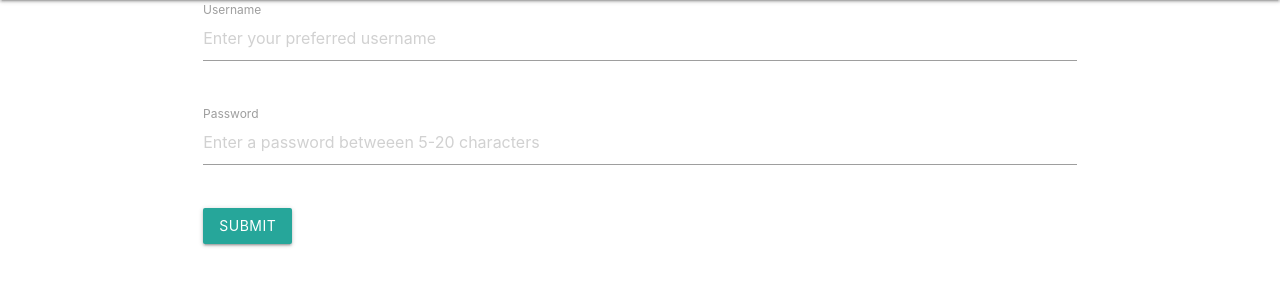
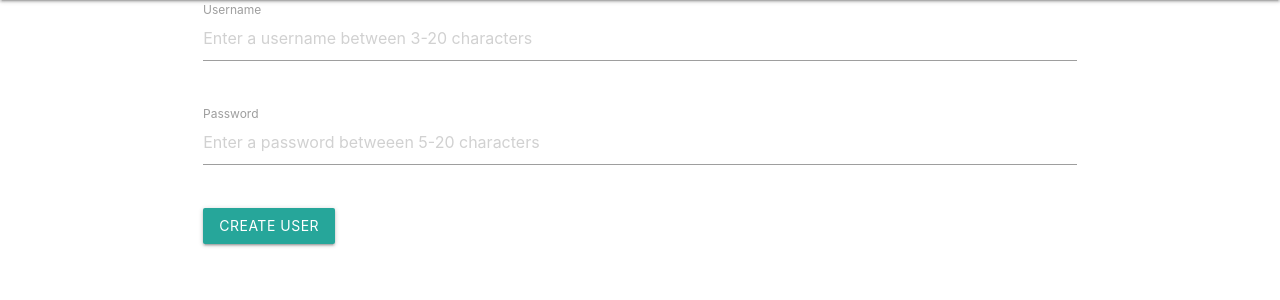
Before and after one commit to hddahdda/student_cookbook, a Flask app: page /register in a window 1280 px wide. Shown: the part 64-364 px from the top of the page. Run offline with Flask 2, Linux system fonts and the light colour scheme; some libraries are stand-ins or nearby versions.

Commit message:
Added defensive programming to form, added the required attribute, updated placeholder text

```diff
--- a/templates/register.html
+++ b/templates/register.html
@@ -6,17 +6,19 @@
         <form class="col s12" method="POST" action="{{ url_for('register') }}">
           <div class="row">
             <div class="input-field col s12">
-              <input placeholder="Enter your preferred username" id="username" name="username" type="text" class="validate">
+              <input placeholder="Enter a username between 3-20 characters" id="username" name="username" type="text"
+              class="validate" minlength="3" maxlength="20" pattern="^[a-öA-Ö0-9]{3,20}$" required>
               <label for="first_name">Username</label>
             </div>
           </div>
           <div class="row">
             <div class="input-field col s12">
-              <input placeholder="Enter a password betweeen 5-20 characters" id="password" name="password" type="password" class="validate">
+              <input placeholder="Enter a password betweeen 5-20 characters" id="password" name="password" type="password"
+              minlength="5" maxlength="20" pattern="^[a-öA-Ö0-9]{3,20}$" class="validate" required>
               <label for="password">Password</label>
             </div>
           </div>
-          <button class="btn waves-effect waves-light" type="submit" name="action">Submit
+          <button class="btn waves-effect waves-light" type="submit" name="action">Create User
           </button>
         </form>
       </div>
```
